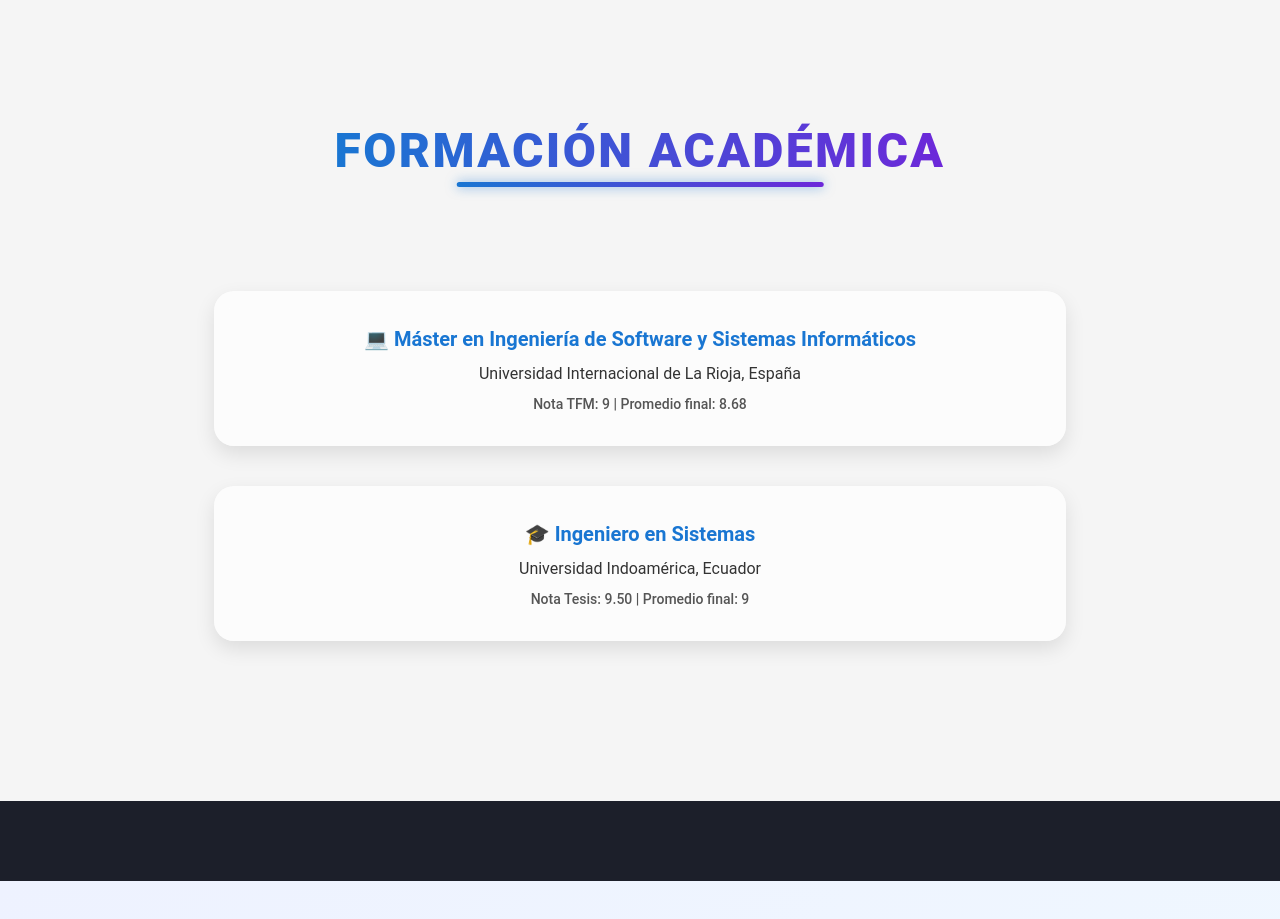
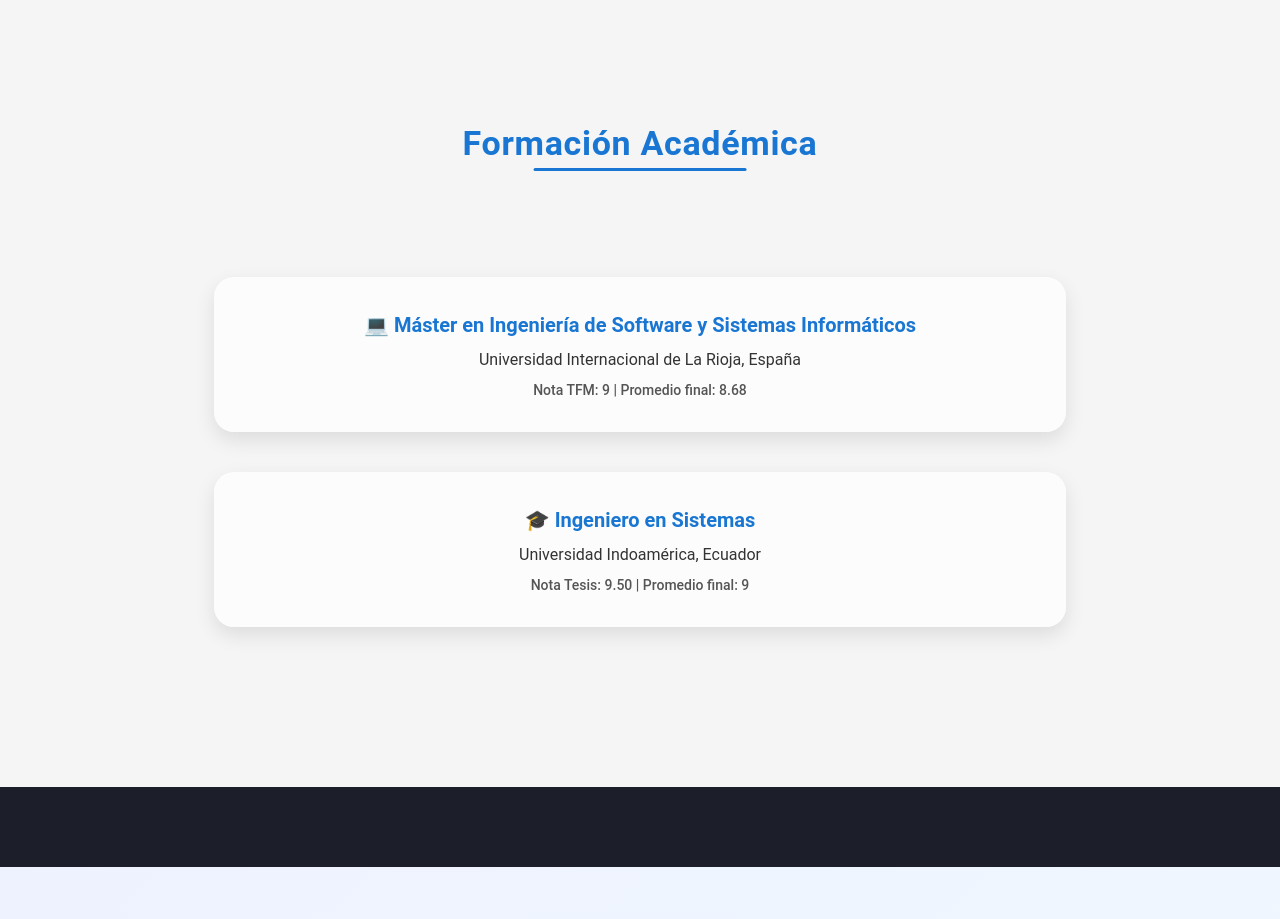
Before and after one commit to Patogol35/jorgito, a React (Vite) app: page / in a window 1280 px wide. Shown: the part 960-1879 px from the top of the page. Built offline with nearby package versions, Linux system fonts and the light colour scheme.

Commit message:
Update About.jsx

```diff
--- a/src/components/About.jsx
+++ b/src/components/About.jsx
@@ -17,7 +17,7 @@ export default function About() {
 
   return (
     <Container maxWidth="md" sx={{ py: 10 }}>
-      {/* Título con gradiente mejorado */}
+      {/* Título principal con tamaño más pequeño */}
       <motion.div
         initial={{ opacity: 0, y: 50 }}
         whileInView={{ opacity: 1, y: 0 }}
@@ -26,16 +26,13 @@ export default function About() {
         style={{ textAlign: "center", marginBottom: "4rem" }}
       >
         <Typography
-          variant="h3"
+          variant="h4" // más pequeño que h3
           align="center"
           sx={{
-            fontWeight: 800,
-            letterSpacing: "0.05em",
+            fontWeight: 700,
+            letterSpacing: "0.02em",
             mb: 6,
-            textTransform: "uppercase",
-            background: "linear-gradient(90deg, #1976d2, #6d28d9)",
-            WebkitBackgroundClip: "text",
-            WebkitTextFillColor: "transparent",
+            color: "#1976d2",
             position: "relative",
             display: "inline-block",
           }}
@@ -46,13 +43,12 @@ export default function About() {
             sx={{
               position: "absolute",
               left: "50%",
-              bottom: -8,
+              bottom: -6,
               transform: "translateX(-50%)",
               width: "60%",
-              height: "5px",
-              background: "linear-gradient(90deg, #1976d2, #6d28d9)",
-              borderRadius: "12px",
-              boxShadow: "0 0 12px rgba(25,118,210,0.6)",
+              height: "3px",
+              background: "#1976d2",
+              borderRadius: "6px",
             }}
           />
         </Typography>
```
